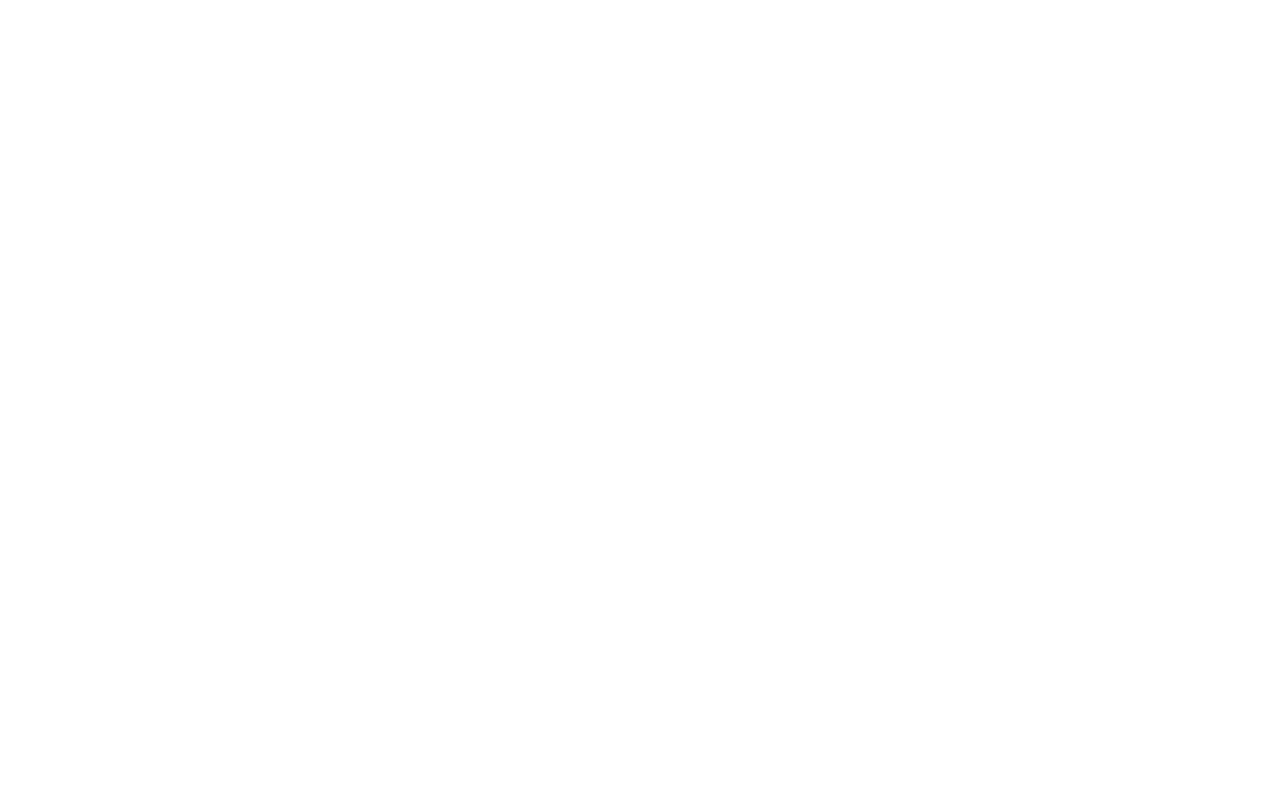
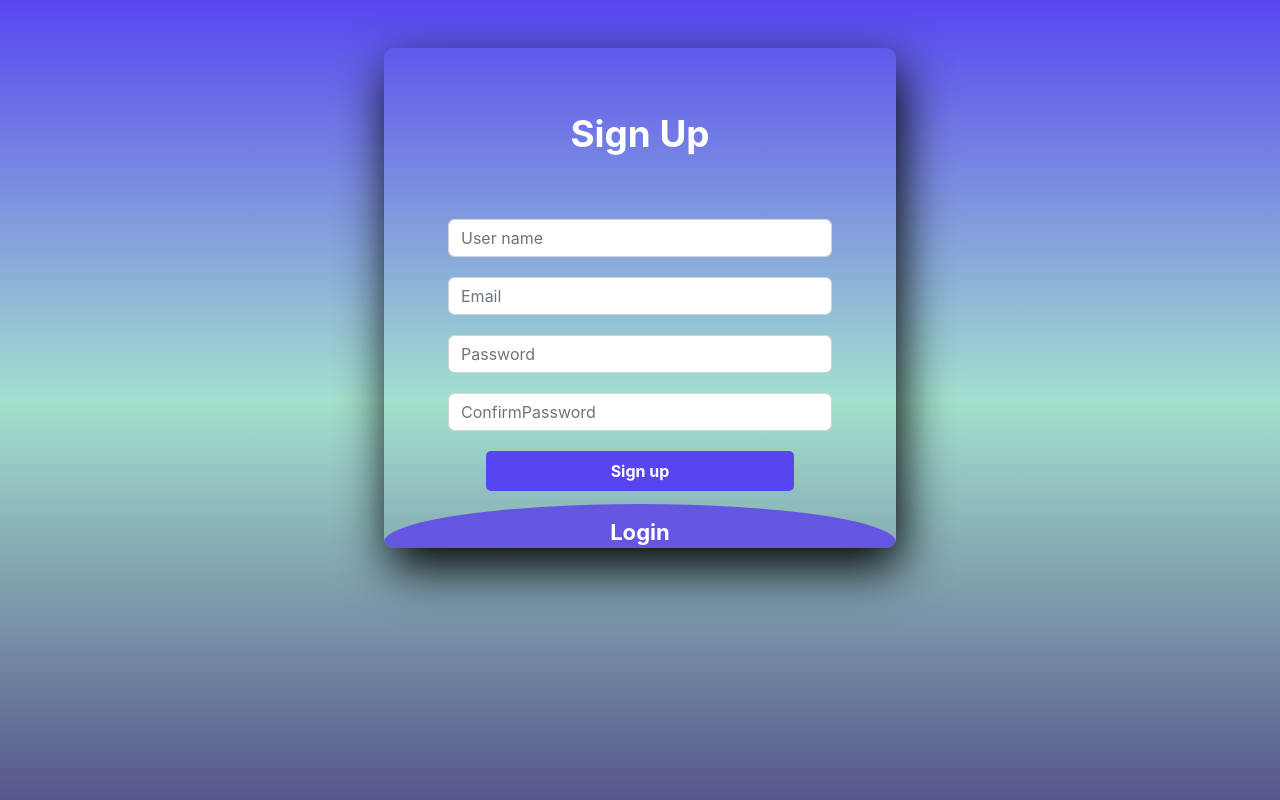
Before and after one commit to harshkumar88/ChatMate, a React (Create React App) app in the folder client/: page /Form in a window 1280 px wide. Before the commit this address had no page. Built offline with nearby package versions, Linux system fonts and the light colour scheme.

Commit message:
added navigation form login page

```diff
--- a/client/package.json
+++ b/client/package.json
@@ -13,6 +13,7 @@
     "react-dom": "^18.2.0",
     "react-router-dom": "^6.8.2",
     "react-scripts": "5.0.1",
+    "sweetalert": "^2.1.2",
     "sweetalert2": "^11.7.3",
     "web-vitals": "^2.1.4"
   },
--- a/client/src/App.js
+++ b/client/src/App.js
@@ -1,13 +1,15 @@
 import React,{useState,useEffect} from "react";
 import { Routes,Route } from "react-router-dom";
-import Form from "./Components/Authentication/Form.js";
+
 import Chat from "./Components/Chats/Chat.jsx";
 import Chatting from "./Components/Chats/Main/Chatting.jsx";
+import Form from "./Components/Authentication/Form.js";
 
 function App() {
   return (
     <div>
     <Routes>
+      <Route exact path="/Form" element={<Form/>}/>
      <Route exact path='/' element={<Chat/>}/>
      <Route exact path='/Chatting' element={<Chatting/>}/>
     </Routes>
--- a/client/src/Components/Authentication/Login.js
+++ b/client/src/Components/Authentication/Login.js
@@ -1,6 +1,7 @@
 import React, { useState } from 'react'
 import './Form.css'
 import Swal from 'sweetalert2'
+import { useNavigate } from 'react-router-dom'
 
 const Login = () => {
 
@@ -9,11 +10,12 @@
         email: "",
         password: ""
     });
-
+    const navigate=useNavigate()
     const getData = (e) => {
         const { name, value } = e.target;
         setData({ ...formData, [name]: value });
     }
+
 
     const loginUser=async(e)=>{
         e.preventDefault();
@@ -45,7 +47,7 @@
               })
             setData({username:"",email:"",password:""})
         }
-
+        navigate("/")
           return ;
     }
     return (
```
Also changed, not shown: 1 other file (tests, documents, lock files or other folders).
